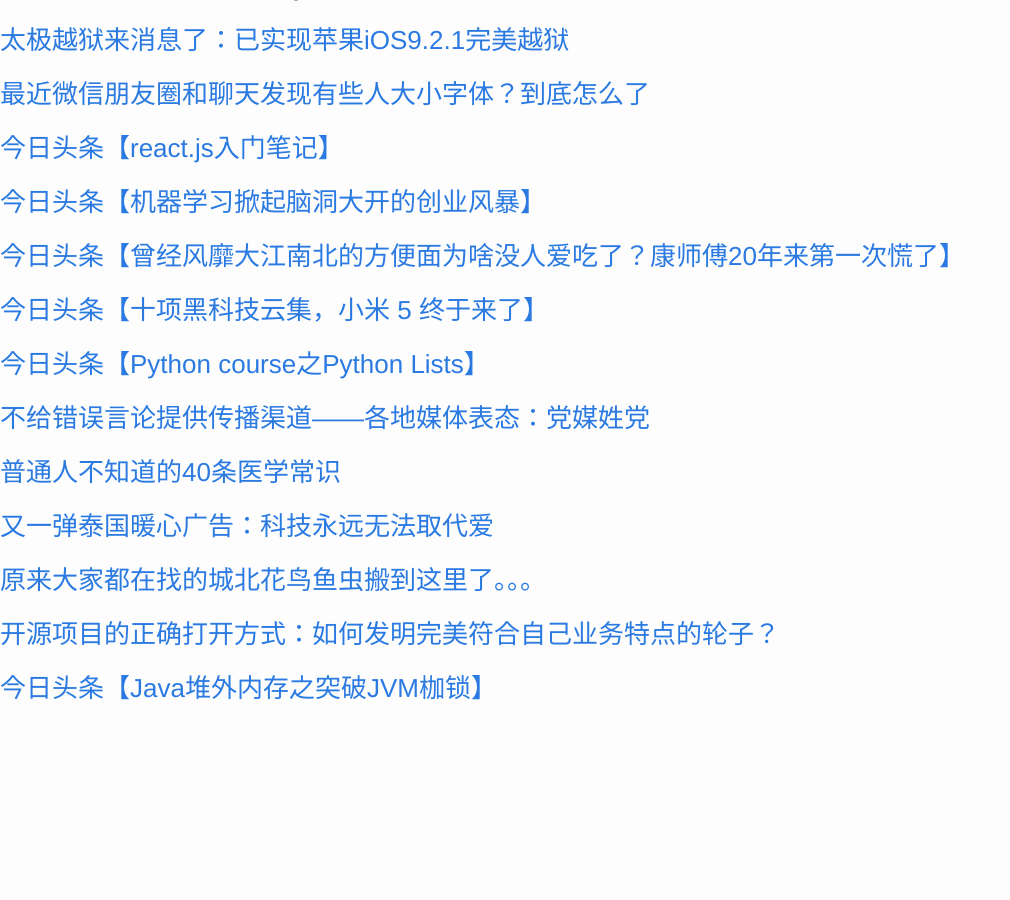
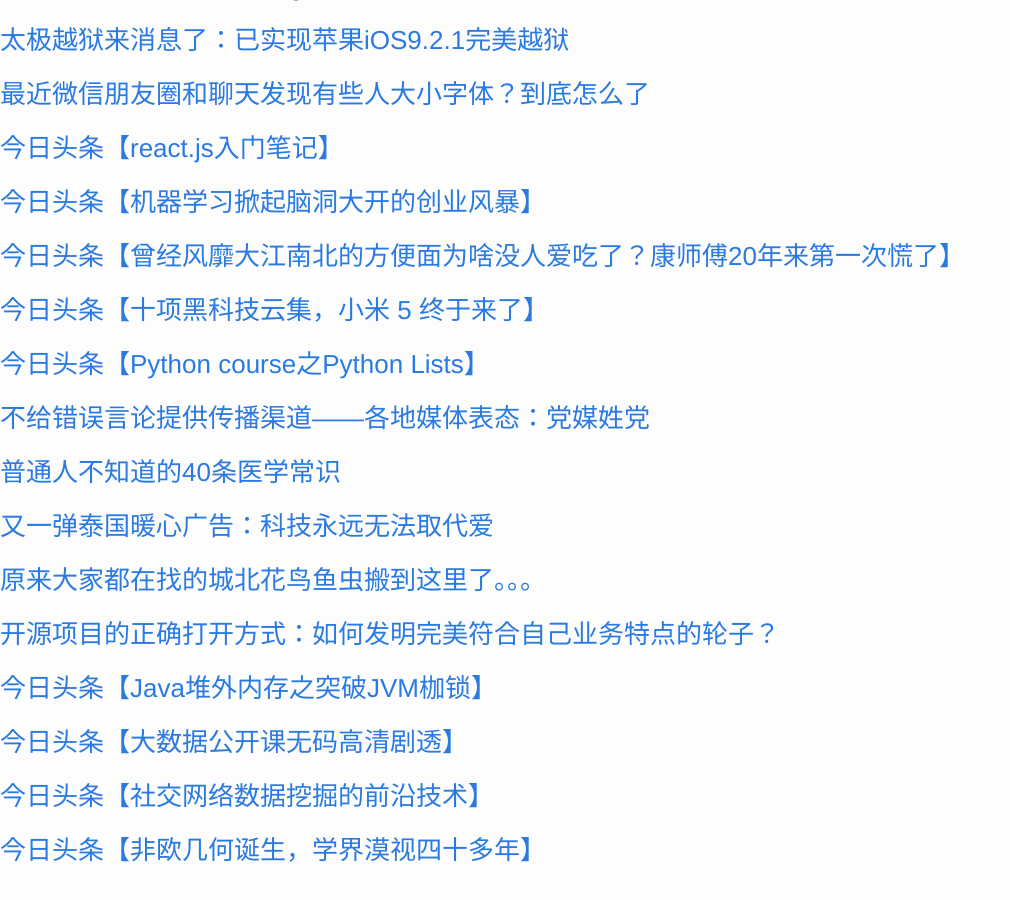
Before and after one commit to cnwarden/cnwarden.github.io, a Jekyll site: the page built from _posts/2016-02-22-test.markdown, in a window 1280 px wide and 900 px high, scrolled down 1812 px. Shown: the whole window, without its empty margins (0-1010 px from the left). Built offline with Jekyll 4.4.1, drawn with Linux system fonts in a browser that asks for light colours; before the commit the page ends 2550 px from its top, so only the background shows below that.

Commit message:
auto commit

```diff
--- a/_posts/2016-02-22-test.markdown
+++ b/_posts/2016-02-22-test.markdown
@@ -93,3 +93,9 @@ categories: update
 ### [开源项目的正确打开方式：如何发明完美符合自己业务特点的轮子？](http://mp.weixin.qq.com/s?__biz=MjM5MDE0Mjc4MA==&mid=402884021&idx=1&sn=cbd9c385f7eaa691c6f2eb36bfadd9d8&scene=0#wechat_redirect)
 
 ### [今日头条【Java堆外内存之突破JVM枷锁】](http://toutiao.com/item/6254875430268961282/?iid=3578109516&app=news_article&tt_from=android_share&utm_source=email&utm_medium=toutiao_android&utm_campaign=client_share)
+
+### [今日头条【大数据公开课无码高清剧透】](http://toutiao.com/item/6254830415358460418/?iid=3578109516&app=news_article&tt_from=android_share&utm_source=email&utm_medium=toutiao_android&utm_campaign=client_share)
+
+### [今日头条【社交网络数据挖掘的前沿技术】](http://toutiao.com/item/6254791387401683457/?iid=3578109516&app=news_article&tt_from=android_share&utm_source=email&utm_medium=toutiao_android&utm_campaign=client_share)
+
+### [今日头条【非欧几何诞生，学界漠视四十多年】](http://toutiao.com/item/6254879539688636930/?iid=3578109516&app=news_article&tt_from=android_share&utm_source=email&utm_medium=toutiao_android&utm_campaign=client_share)
```
